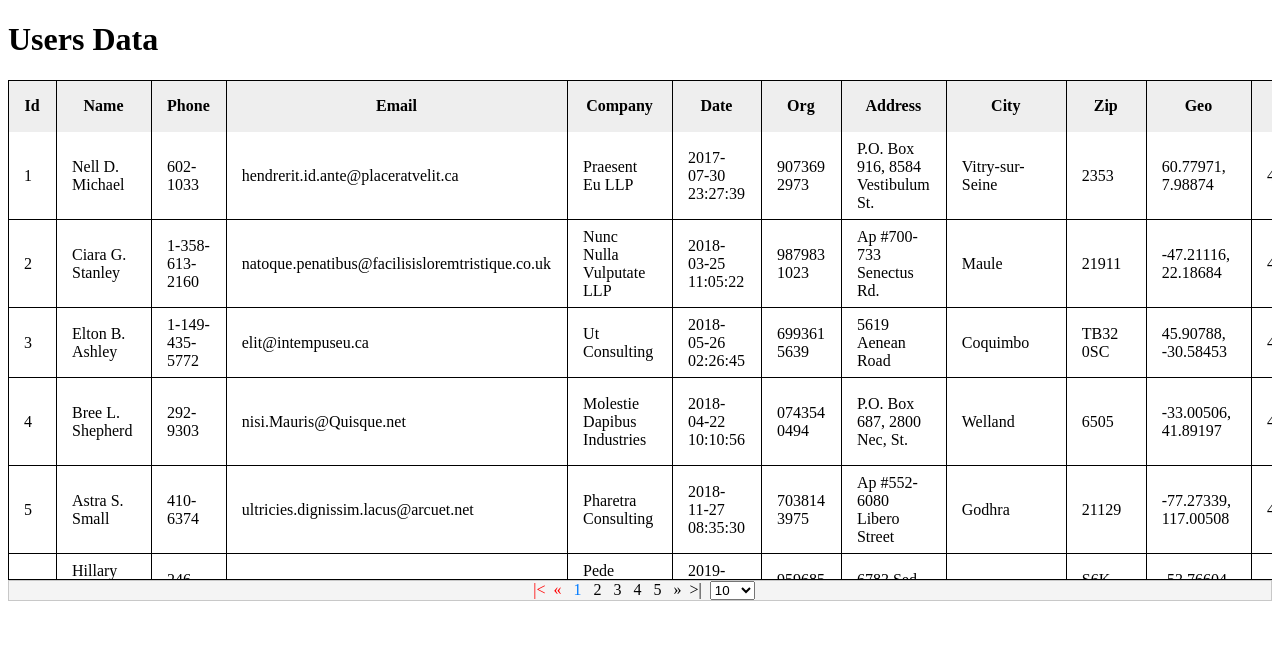
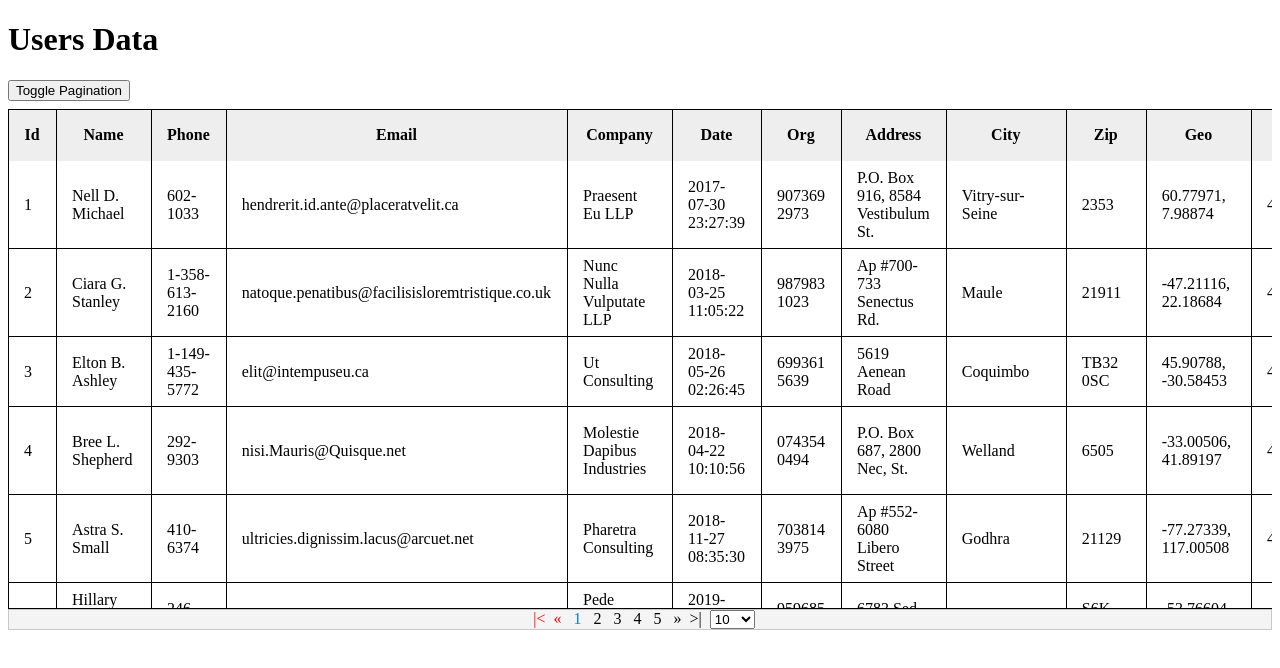
Before and after one commit to snehalp29/PaginationControl, an Angular app: page /users in a window 1280 px wide. Shown: the top 668 px of the page. Built offline with nearby package versions, Linux system fonts and the light colour scheme; data requests are answered from the project's data file.

Commit message:
updated styles

```diff
--- a/src/app/users/list-users/list-users.component.html
+++ b/src/app/users/list-users/list-users.component.html
@@ -1,8 +1,10 @@
+<button data-cy="toggle-pagination"  (click)="togglePagination()" class="mb-2">Toggle Pagination</button>
+
 <div *ngIf="users$ | async as users">
   <app-s-table
     [data]="users"
     [columns]="columnNames"
-    [EnablePagination]="true"
+    [EnablePagination]="isPagingEnabled"
     [rows]="10"
   >
   </app-s-table>
--- a/src/app/users/list-users/list-users.component.ts
+++ b/src/app/users/list-users/list-users.component.ts
@@ -7,11 +7,12 @@ import { Column } from '../../shared/s-table/Column';
 @Component({
   selector: 'app-list-users',
   templateUrl: './list-users.component.html',
-  styleUrls: ['./list-users.component.sass'],
+  styleUrls: ['./list-users.component.scss'],
 })
 export class ListUsersComponent implements OnInit {
   users$: Observable<UserData[]> = EMPTY;
   columnNames: Column[] = [];
+  isPagingEnabled = true;
 
   constructor(private usersService: UsersService) {
     this.columnNames = [
@@ -43,5 +44,9 @@ export class ListUsersComponent implements OnInit {
     this.users$ = this.usersService.getUsers();
   }
 
+  togglePagination(): void {
+    this.isPagingEnabled = !this.isPagingEnabled;
+  }
+
 
 }
--- a/src/styles.scss
+++ b/src/styles.scss
@@ -28,3 +28,11 @@ $primary: #007bff;
 .mr-2 {
   margin-right: ($spacer * 0.5) !important;
 }
+
+.mb-1 {
+  margin-bottom: ($spacer * 0.25) !important;
+}
+
+.mb-2 {
+  margin-bottom: ($spacer * 0.5) !important;
+}
```
Also changed, not shown: src/app/users/list-users/list-users.component.sass (deleted), src/app/users/list-users/list-users.component.scss (added), 1 other file (tests, documents, lock files or other folders).
